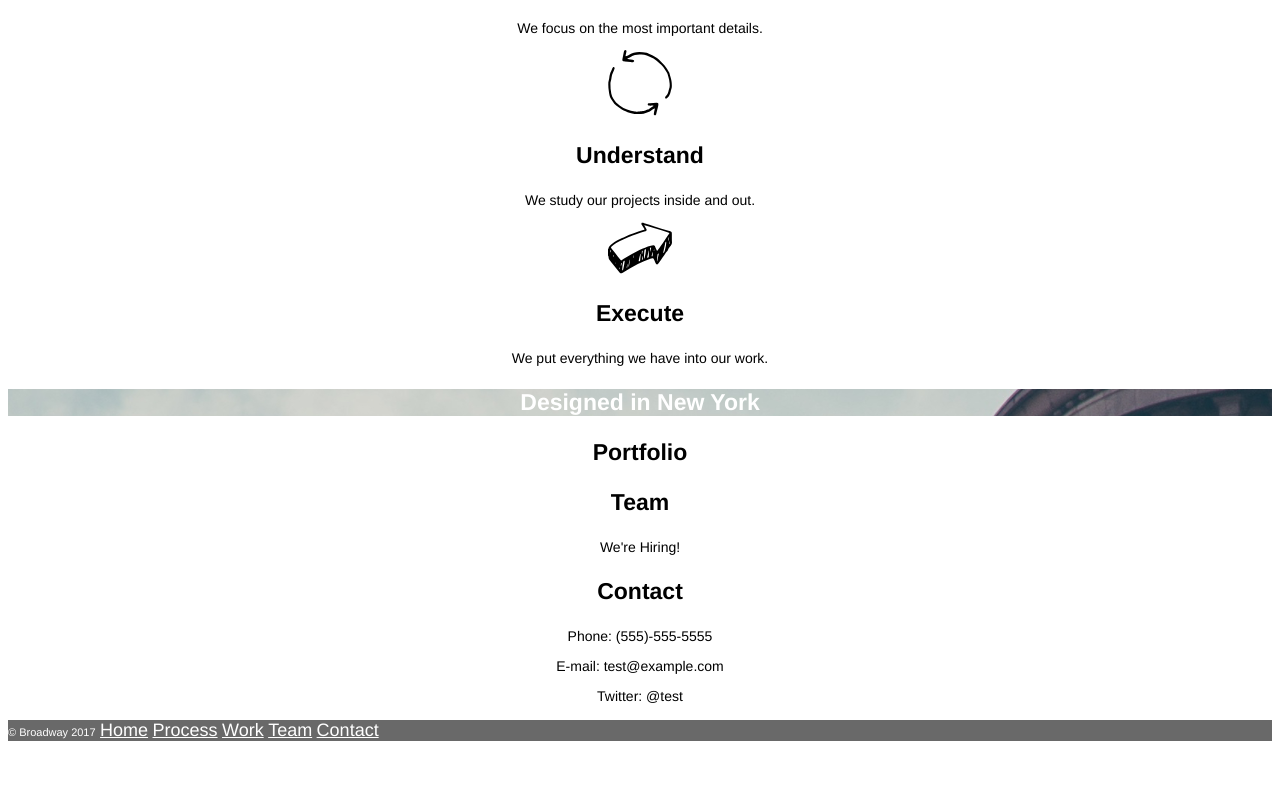
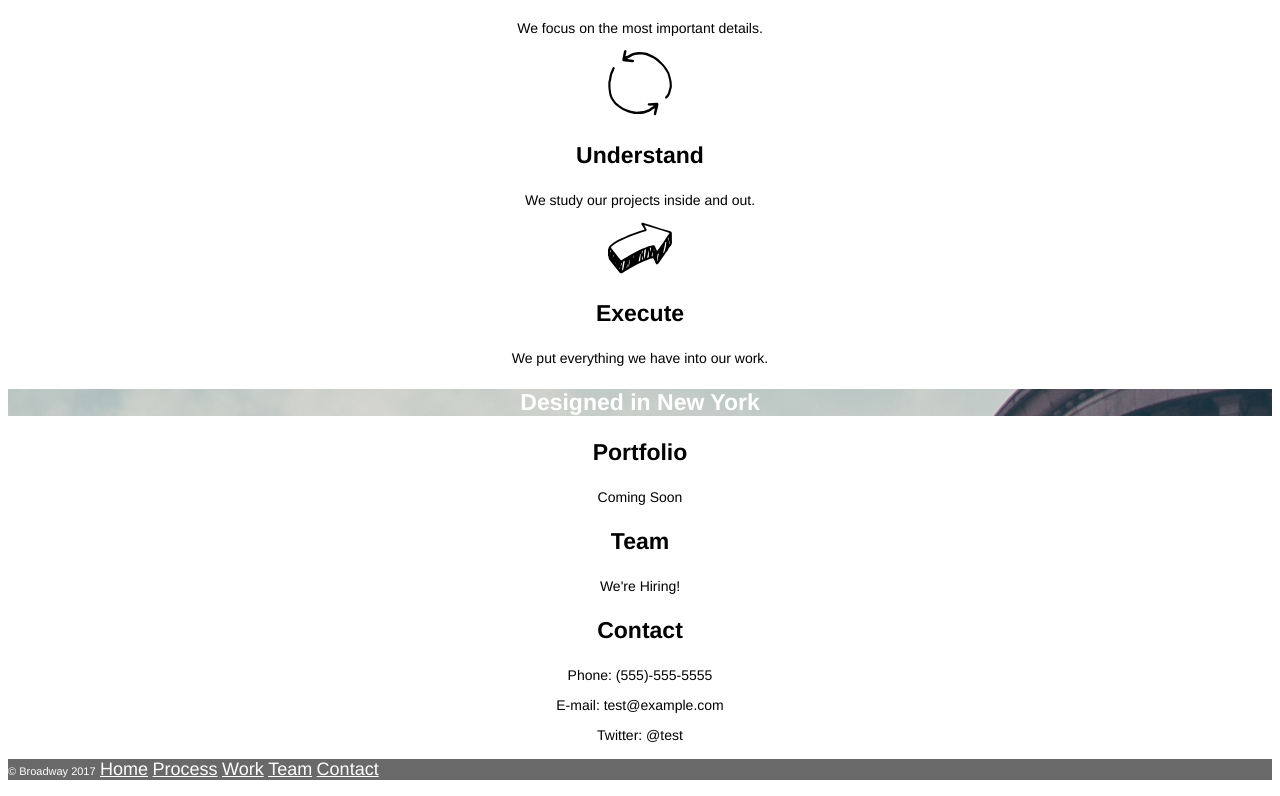
Before and after one commit to zchachia/Broadway, a plain HTML site: page index.html in a window 1280 px wide. Shown: the part 460-1256 px from the top of the page. Before the commit the page ends 1217 px from the top, so only its background shows below. Drawn offline with Linux system fonts and the light colour scheme.

Commit message:
missing paragraph added

```diff
--- a/index.html
+++ b/index.html
@@ -32,6 +32,7 @@
   <div id="work">
     <h3 class="new_york">Designed in New York</h3>
     <h3>Portfolio</h3>
+    <p>Coming Soon</p>
   </div>
   <div id='team'>
     <h3>Team</h3>
```
